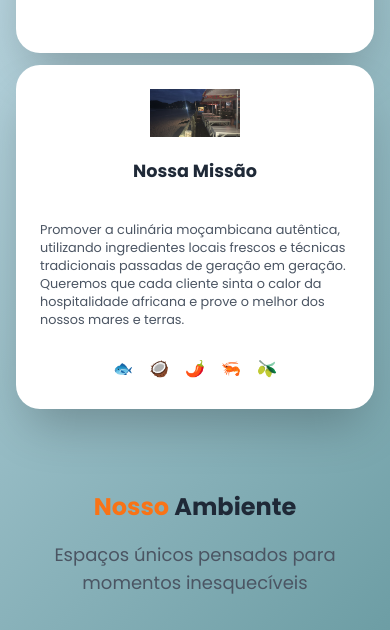
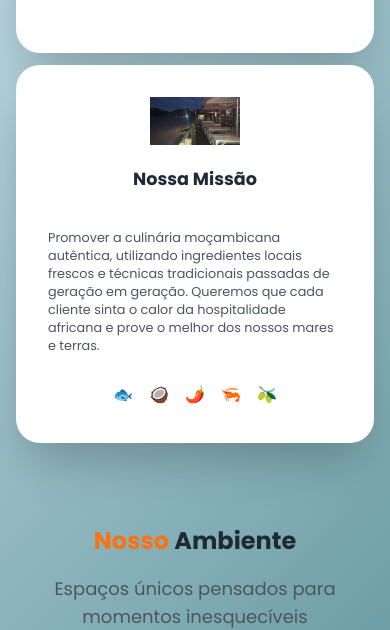
Before and after one commit to Freelincing/pintos-landing-page, a website: page index.html in a window 390 px wide. Shown: the part 1935-2565 px from the top of the page. Drawn offline with nearby package versions, Linux system fonts and the light colour scheme.

Commit message:
card
os cards agora estao perfeitos, uum de vbaixoo de outro num tamanho certo

```diff
--- a/index.html
+++ b/index.html
@@ -152,11 +152,11 @@
             }
 
             .mobile-grid-2 .card-hover {
-                padding: 1.5rem !important;
+                padding: 2rem !important;
             }
 
             .mobile-grid-2 h3 {
-                font-size: 1.25rem !important;
+                font-size: 2.25rem !important;
             }
 
             .mobile-grid-2 p {
@@ -165,7 +165,7 @@
             }
 
             .mobile-grid-2 img {
-                max-width:  200px !important;
+                max-width: 400px !important;
                 height: auto !important;
             }
 
```
